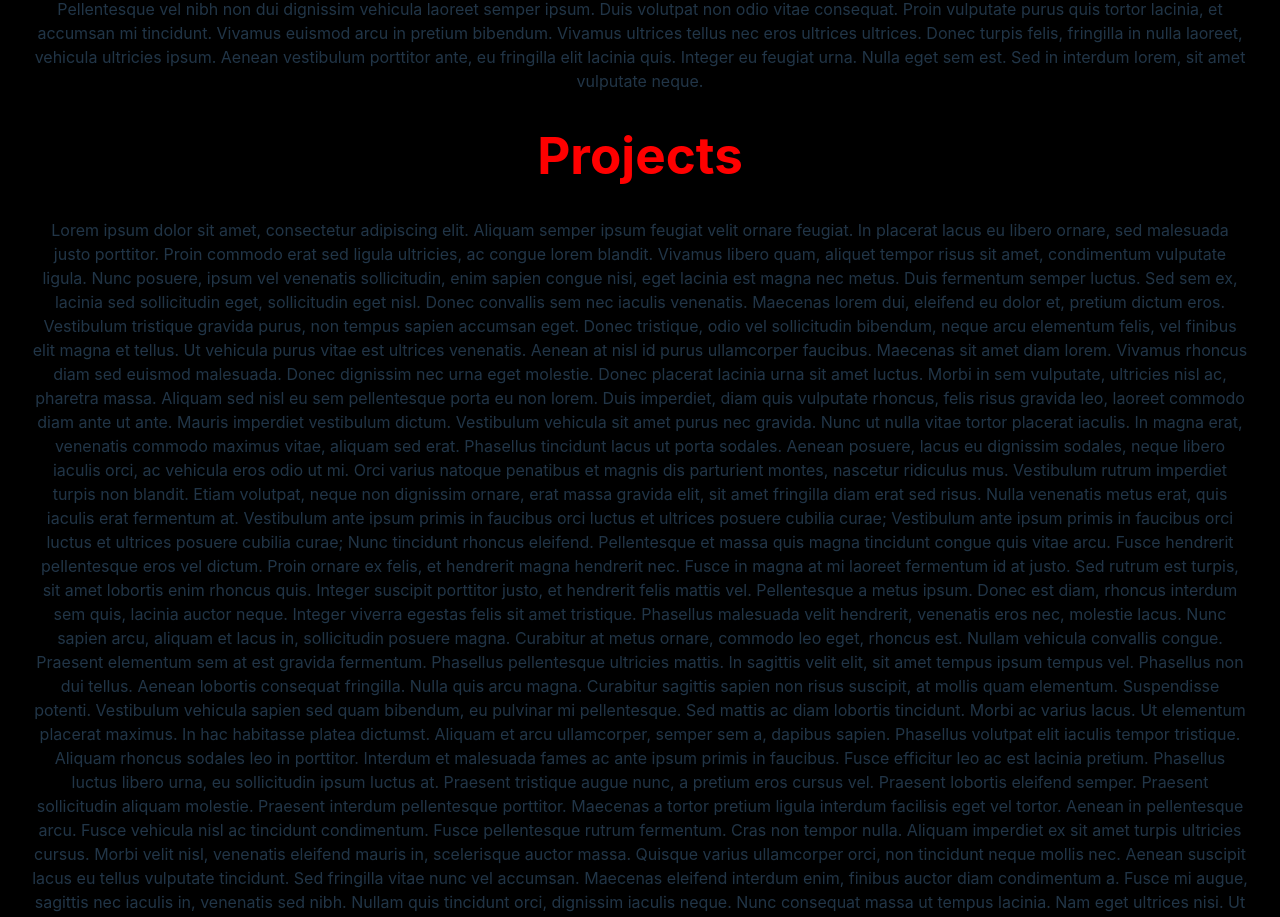
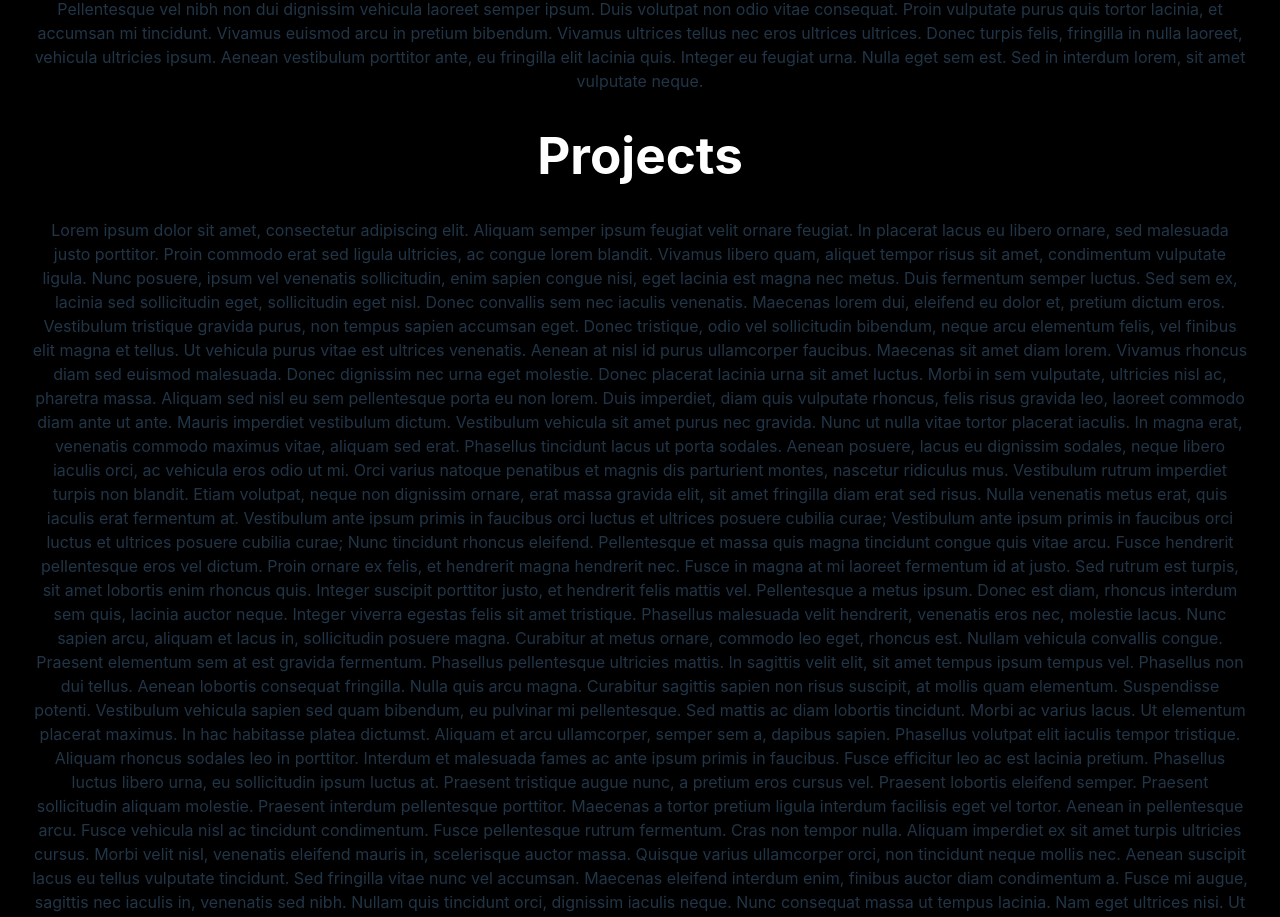
Before and after one commit to tomasrobino/portfolio-website, a React (Vite) app: page / in a window 1280 px wide. Shown: the part 1138-2055 px from the top of the page. Built offline with nearby package versions, Linux system fonts and the light colour scheme.

Commit message:
added back scroll event listener

```diff
--- a/src/App.module.css
+++ b/src/App.module.css
@@ -4,6 +4,6 @@
 
 .title {
     position: sticky;
-    top: 300px;
-    color: red;
+    top: 40vh;
+    color: white;
 }
--- a/src/App.tsx
+++ b/src/App.tsx
@@ -5,6 +5,20 @@ import Projects from "./Projects.tsx";
 
 
 function App() {
+  const projectsRef = useRef<HTMLHeadingElement>(null);
+  //document.getElementById("root")!.addEventListener('wheel', handleScroll);
+
+  useEffect(() => {
+    window.addEventListener('wheel', handleScroll);
+    return () => window.removeEventListener('scroll', handleScroll);
+  })
+
+  function handleScroll() {
+    if (!projectsRef.current) return;
+    const bounds = projectsRef.current!.getBoundingClientRect();
+    console.log(bounds.top)
+  }
+
   return (
     <div className={styles.app}>
       <Header />
@@ -34,7 +48,7 @@ function App() {
 
         Orci varius natoque penatibus et magnis dis parturient montes, nascetur ridiculus mus. Phasellus sem urna, dapibus sit amet dapibus quis, condimentum at leo. Donec at luctus nibh, a iaculis leo. Pellentesque vel nibh non dui dignissim vehicula laoreet semper ipsum. Duis volutpat non odio vitae consequat. Proin vulputate purus quis tortor lacinia, et accumsan mi tincidunt. Vivamus euismod arcu in pretium bibendum. Vivamus ultrices tellus nec eros ultrices ultrices. Donec turpis felis, fringilla in nulla laoreet, vehicula ultricies ipsum. Aenean vestibulum porttitor ante, eu fringilla elit lacinia quis. Integer eu feugiat urna. Nulla eget sem est. Sed in interdum lorem, sit amet vulputate neque.
       </p>
-      <h1 className={styles.title}>Projects</h1>
+      <h1 className={styles.title} ref={projectsRef}>Projects</h1>
       <Projects />
       <p>Lorem ipsum dolor sit amet, consectetur adipiscing elit. Aliquam semper ipsum feugiat velit ornare feugiat. In placerat lacus eu libero ornare, sed malesuada justo porttitor. Proin commodo erat sed ligula ultricies, ac congue lorem blandit. Vivamus libero quam, aliquet tempor risus sit amet, condimentum vulputate ligula. Nunc posuere, ipsum vel venenatis sollicitudin, enim sapien congue nisi, eget lacinia est magna nec metus. Duis fermentum semper luctus. Sed sem ex, lacinia sed sollicitudin eget, sollicitudin eget nisl. Donec convallis sem nec iaculis venenatis. Maecenas lorem dui, eleifend eu dolor et, pretium dictum eros. Vestibulum tristique gravida purus, non tempus sapien accumsan eget. Donec tristique, odio vel sollicitudin bibendum, neque arcu elementum felis, vel finibus elit magna et tellus. Ut vehicula purus vitae est ultrices venenatis. Aenean at nisl id purus ullamcorper faucibus. Maecenas sit amet diam lorem. Vivamus rhoncus diam sed euismod malesuada.
 
--- a/src/index.css
+++ b/src/index.css
@@ -1,5 +1,11 @@
+::-webkit-scrollbar {
+  display: none;
+}
+
 body {
   background-color: black;
+  -ms-overflow-style: none;
+  scrollbar-width: none;
 }
 
 #root {
```
